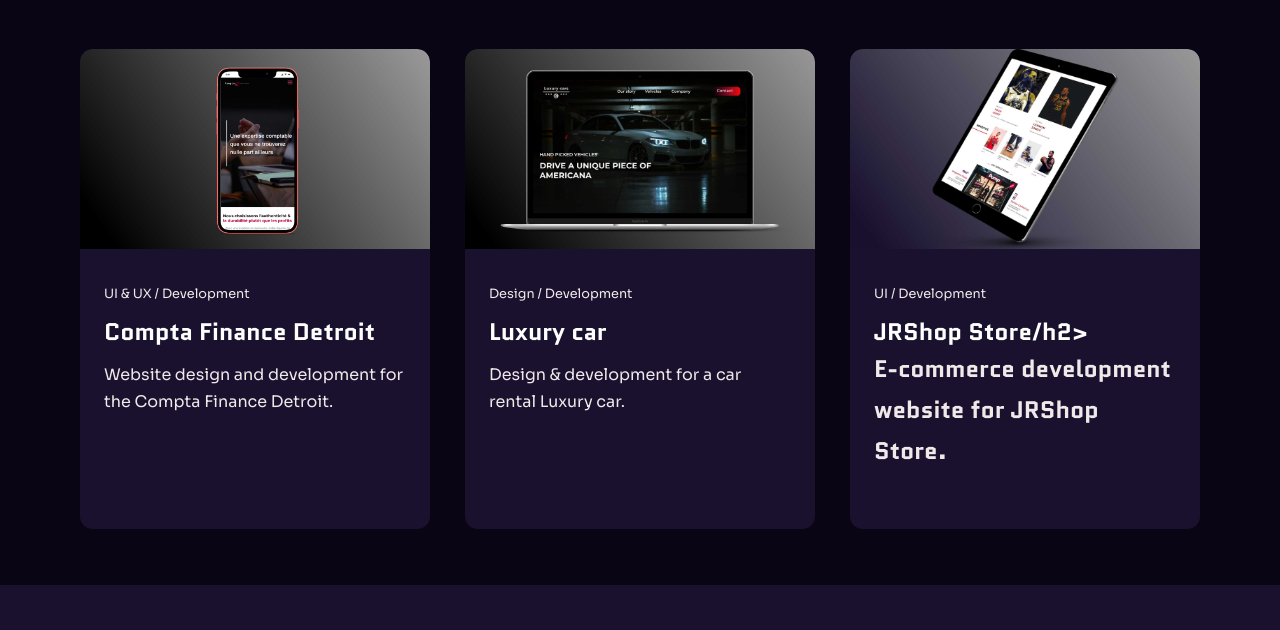
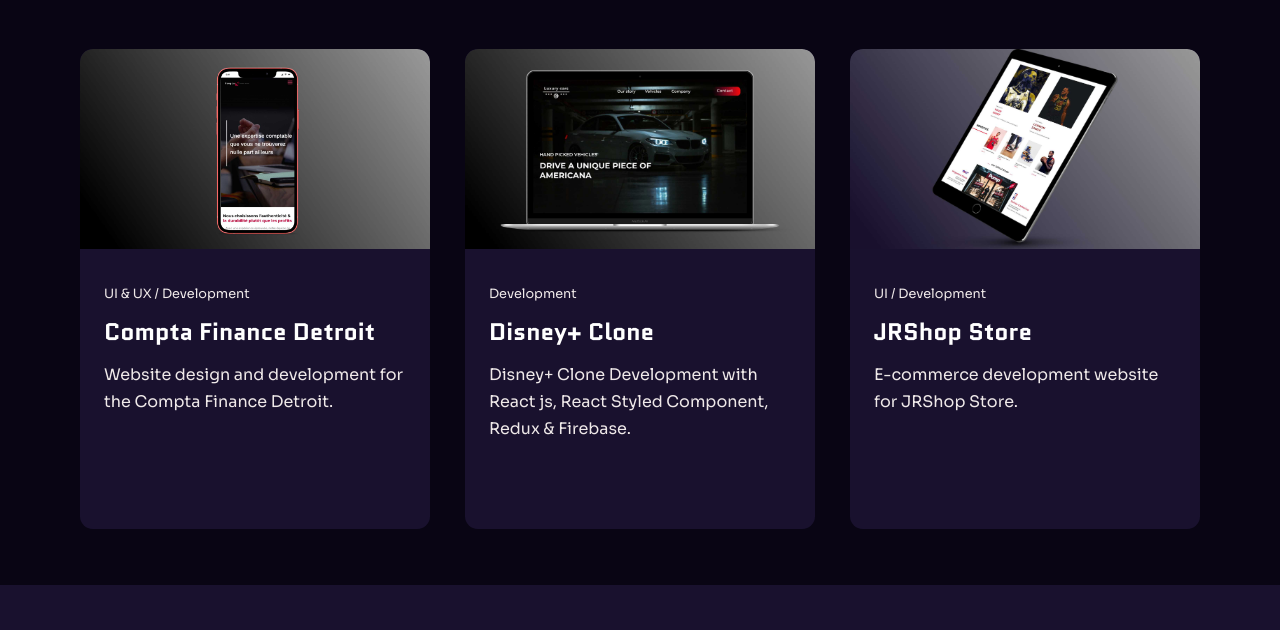
Before and after one commit to Jnah134/personal-portfolio, a website built with webpack: page src/work.html in a window 1280 px wide. Shown: the part 1532-2162 px from the top of the page. Built offline with nearby package versions, Linux system fonts and the light colour scheme.

Commit message:
add disney+ clone

```diff
--- a/src/work.html
+++ b/src/work.html
@@ -149,18 +149,30 @@
               Website design and development for the Compta Finance Detroit.
             </p>
             <div class="btn-container-card head">
-              <a target="_blank" href="https://portfolio-demo-compta.netlify.app" class="link-btn-card">be with the best</a>
+              <a
+                target="_blank"
+                href="https://portfolio-demo-compta.netlify.app"
+                class="link-btn-card"
+                >be with the best</a
+              >
             </div>
           </div>
         </div>
         <div class="box-portfolio-container">
           <img src="./images/luxury-car.jpg" class="mockup" alt="" />
           <div class="company-task">
-            <h5>Design / Development</h5>
-            <h2>Luxury car</h2>
-            <p>Design & development for a car rental Luxury car.</p>
+            <h5>Development</h5>
+            <h2>Disney+ Clone</h2>
+            <p>
+              Disney+ Clone Development with React js, React Styled Component,
+              Redux & Firebase.
+            </p>
             <div class="btn-container-card head">
-              <a href="#" class="link-btn-card">your car dream</a>
+              <a
+                href="https://disney-clone-17e0e.web.app/home"
+                class="link-btn-card"
+                >your car dream</a
+              >
             </div>
           </div>
         </div>
@@ -168,7 +180,7 @@
           <img src="./images/nba-store.jpg" class="mockup" alt="" />
           <div class="company-task">
             <h5>UI / Development</h5>
-            <h2>JRShop Store/h2>
+            <h2>JRShop Store</h2>
             <p>E-commerce development website for JRShop Store.</p>
             <div class="btn-container-card head">
               <a
```
